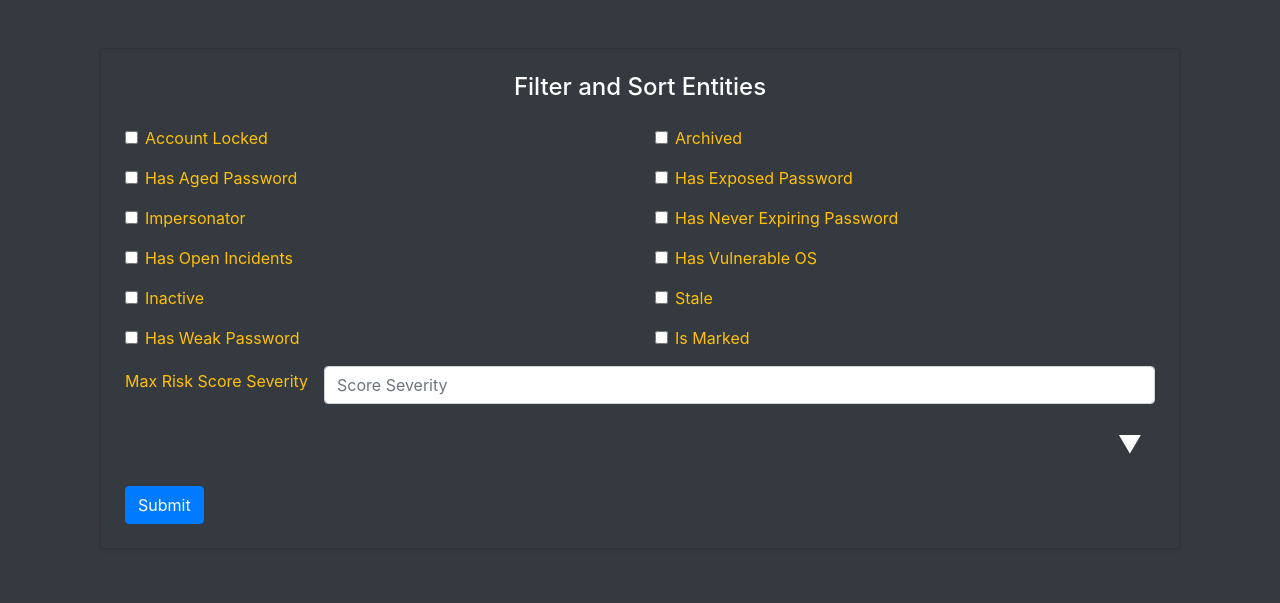
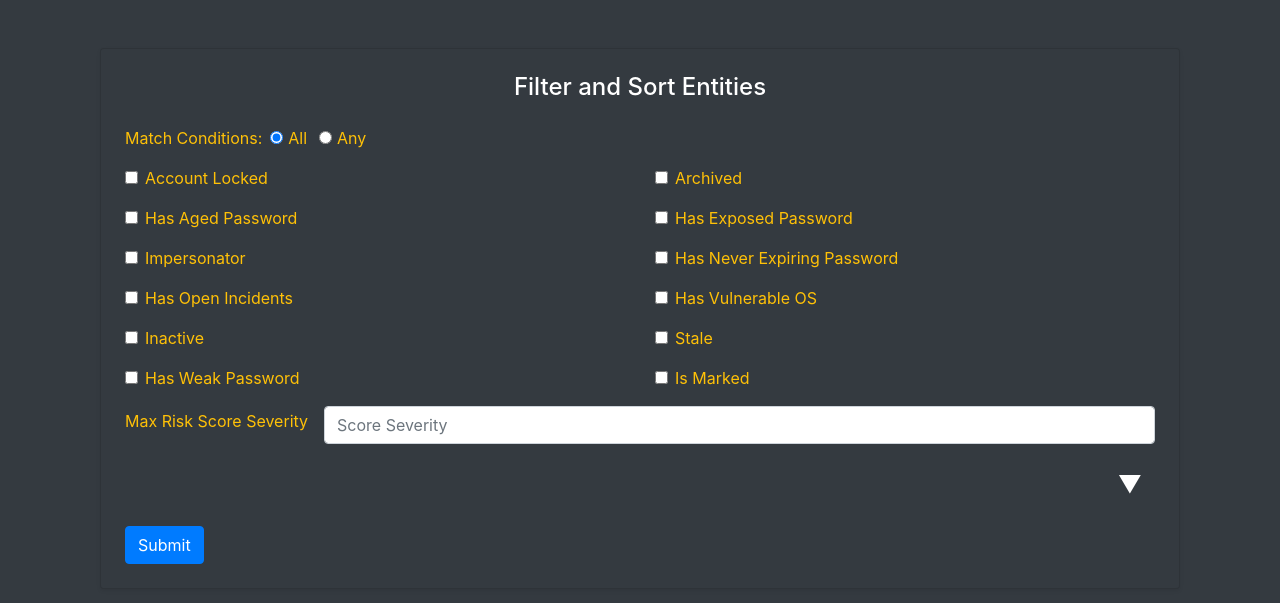
Before and after one commit to zayeemZaki/FullStackCrowdStrikeAutomation, a Flask app: page /entities in a window 1280 px wide. Shown: the part 63-666 px from the top of the page. Run offline with Flask 3, Linux system fonts and the light colour scheme; the visitor is signed in with stand-in values (Sample User, id 1); some libraries are stand-ins or nearby versions.

Commit message:
added match conditions

```diff
--- a/website/templates/entity/entity.html
+++ b/website/templates/entity/entity.html
@@ -8,6 +8,21 @@
         <!-- Title -->
         <h4 class="text-center mb-4">Filter and Sort Entities</h4>
         <form action="{{ url_for('entity.entity_table') }}" method="POST">
+            <!-- Matching condition radio buttons -->
+            <div class="row mb-3">
+                <div class="col-md-12 d-flex align-items-center">
+                    <span class="mr-2" style="color: #FFC107;">Match Conditions:</span>
+                    <div class="form-check form-check-inline">
+                        <input class="form-check-input" type="radio" name="matchCondition" id="matchAll" value="all" checked>
+                        <label class="form-check-label" for="matchAll" style="color: #FFC107;">All</label>
+                    </div>
+                    <div class="form-check form-check-inline">
+                        <input class="form-check-input" type="radio" name="matchCondition" id="matchAny" value="any">
+                        <label class="form-check-label" for="matchAny" style="color: #FFC107;">Any</label>
+                    </div>
+                </div>
+            </div>
+
             <!-- Filters -->
             <div class="row">
                 <!-- Filter 1 -->
```
